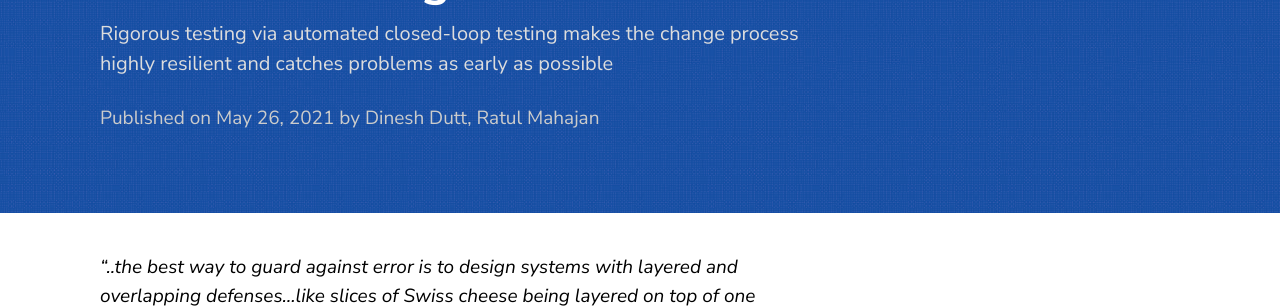
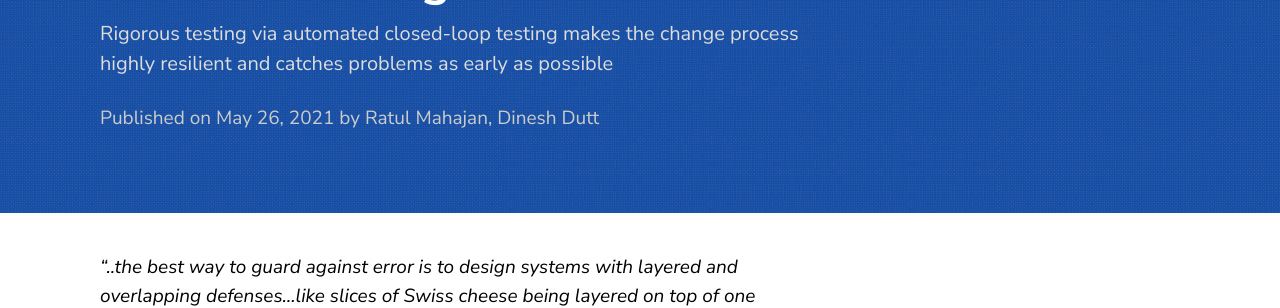
Before and after one commit to elegantnetwork/elegantnetwork.github.io, a Jekyll site: the page built from _posts/2021-05-26-closing-the-loop-testing.md, in a window 1280 px wide and 900 px high. Shown: the part 166-474 px from the top of the window. Built offline with Jekyll 4.4.1, drawn with Linux system fonts in a browser that asks for light colours; comment, search, counter and statistics services are not loaded.

Commit message:
minor fix

```diff
--- a/_posts/2021-05-26-closing-the-loop-testing.md
+++ b/_posts/2021-05-26-closing-the-loop-testing.md
@@ -1,7 +1,7 @@
 ---
 layout: post
 comments: true
-author: Dinesh Dutt, Ratul Mahajan
+author: Ratul Mahajan, Dinesh Dutt
 title: Closing the Loop on Testing Network Changes
 excerpt: closed loop automated testing is key to making safe network changes
 description: Rigorous testing via automated closed-loop testing makes the change process highly resilient and catches problems as early as possible
```
